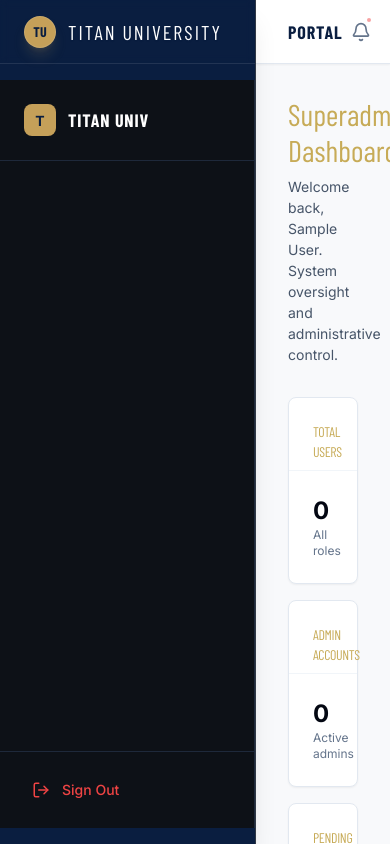
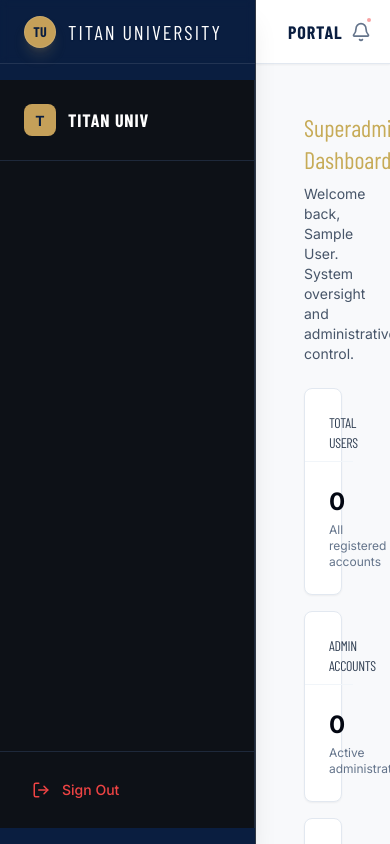
Before and after one commit to Kelly883/University-portal, a Next.js app: page /superadmin in a window 390 px wide. Built offline with nearby package versions, Linux system fonts and the light colour scheme; no server answers; the database is empty; sample sign-in values are in the browser's storage.

Commit message:
refactor:redesign-superadmin-dashboard-for-full-responsiveness

```diff
--- a/src/app/(dashboard)/superadmin/page.tsx
+++ b/src/app/(dashboard)/superadmin/page.tsx
@@ -16,59 +16,59 @@ export default async function SuperAdminDashboard() {
   ]);
 
   return (
-    <div className="space-y-8">
+    <div className="space-y-6 md:space-y-8 p-4 md:p-0">
       <div>
-        <h1 className="text-3xl font-heading text-accent dark:text-university-gold mb-2">
+        <h1 className="text-2xl md:text-3xl font-heading text-accent dark:text-university-gold mb-2">
           Superadmin Dashboard
         </h1>
-        <p className="text-slate-600 dark:text-slate-400">
+        <p className="text-sm md:text-base text-slate-600 dark:text-slate-400">
           Welcome back, {session?.user?.name}. System oversight and administrative control.
         </p>
       </div>
 
       {/* Stats Grid */}
-      <div className="grid grid-cols-1 md:grid-cols-2 lg:grid-cols-4 gap-4">
-        <Card>
+      <div className="grid grid-cols-1 sm:grid-cols-2 lg:grid-cols-4 gap-4">
+        <Card className="hover:shadow-md transition-all duration-200">
           <CardHeader className="flex flex-row items-center justify-between space-y-0 pb-2">
-            <CardTitle className="text-sm font-medium">Total Users</CardTitle>
+            <CardTitle className="text-sm font-medium text-slate-700 dark:text-slate-300">Total Users</CardTitle>
             <Users className="h-4 w-4 text-blue-600" />
           </CardHeader>
           <CardContent>
             <div className="text-2xl font-bold">{totalUsers}</div>
-            <p className="text-xs text-slate-500">All roles</p>
+            <p className="text-xs text-slate-500 mt-1">All registered accounts</p>
           </CardContent>
         </Card>
 
-        <Card>
+        <Card className="hover:shadow-md transition-all duration-200">
           <CardHeader className="flex flex-row items-center justify-between space-y-0 pb-2">
-            <CardTitle className="text-sm font-medium">Admin Accounts</CardTitle>
+            <CardTitle className="text-sm font-medium text-slate-700 dark:text-slate-300">Admin Accounts</CardTitle>
             <Lock className="h-4 w-4 text-purple-600" />
           </CardHeader>
           <CardContent>
             <div className="text-2xl font-bold">{adminCount}</div>
-            <p className="text-xs text-slate-500">Active admins</p>
+            <p className="text-xs text-slate-500 mt-1">Active administrators</p>
           </CardContent>
         </Card>
 
-        <Card>
+        <Card className="hover:shadow-md transition-all duration-200">
           <CardHeader className="flex flex-row items-center justify-between space-y-0 pb-2">
-            <CardTitle className="text-sm font-medium">Pending Approvals</CardTitle>
+            <CardTitle className="text-sm font-medium text-slate-700 dark:text-slate-300">Pending Approvals</CardTitle>
             <FileCheck className="h-4 w-4 text-orange-600" />
           </CardHeader>
           <CardContent>
             <div className="text-2xl font-bold">{totalPendingApprovals}</div>
-            <p className="text-xs text-slate-500">Awaiting review</p>
+            <p className="text-xs text-slate-500 mt-1">Requests awaiting review</p>
           </CardContent>
         </Card>
 
-        <Card>
+        <Card className="hover:shadow-md transition-all duration-200">
           <CardHeader className="flex flex-row items-center justify-between space-y-0 pb-2">
-            <CardTitle className="text-sm font-medium">System Status</CardTitle>
+            <CardTitle className="text-sm font-medium text-slate-700 dark:text-slate-300">System Status</CardTitle>
             <Shield className="h-4 w-4 text-green-500" />
           </CardHeader>
           <CardContent>
             <div className="text-2xl font-bold text-green-600">Secure</div>
-            <p className="text-xs text-muted-foreground">All systems operational</p>
+            <p className="text-xs text-muted-foreground mt-1">All systems operational</p>
           </CardContent>
         </Card>
       </div>
@@ -76,41 +76,41 @@ export default async function SuperAdminDashboard() {
       {/* Main Actions Grid */}
       <div className="grid grid-cols-1 md:grid-cols-2 gap-6">
         {/* Admin Management */}
-        <Card className="hover:shadow-lg transition-shadow">
+        <Card className="hover:shadow-lg transition-shadow border-l-4 border-l-blue-500">
           <CardHeader>
-            <CardTitle className="flex items-center gap-2">
+            <CardTitle className="flex items-center gap-2 text-lg">
               <Users className="h-5 w-5 text-blue-600" />
               Admin Management
             </CardTitle>
           </CardHeader>
-          <CardContent className="space-y-3">
+          <CardContent className="space-y-4">
             <p className="text-sm text-slate-600 dark:text-slate-400">
-              Create and manage admin accounts with role-based access.
+              Create and manage admin accounts, assign roles, and configure access permissions.
             </p>
             <Link
               href="/superadmin/admins"
-              className="inline-block bg-blue-600 hover:bg-blue-700 text-white px-4 py-2 rounded-md text-sm font-medium transition-colors"
+              className="inline-flex items-center justify-center w-full sm:w-auto bg-blue-600 hover:bg-blue-700 text-white px-4 py-2.5 rounded-md text-sm font-medium transition-colors touch-manipulation min-h-[44px]"
             >
               Manage Admins
             </Link>
           </CardContent>
         </Card>
 
-        {/* Audit Logs Link (My Addition) */}
-        <Card className="hover:shadow-lg transition-shadow">
+        {/* Audit Logs Link */}
+        <Card className="hover:shadow-lg transition-shadow border-l-4 border-l-indigo-500">
           <CardHeader>
-            <CardTitle className="flex items-center gap-2">
+            <CardTitle className="flex items-center gap-2 text-lg">
               <Activity className="h-5 w-5 text-indigo-600" />
-              Audit Logs
+              System Audit
             </CardTitle>
           </CardHeader>
-          <CardContent className="space-y-3">
+          <CardContent className="space-y-4">
             <p className="text-sm text-slate-600 dark:text-slate-400">
-              View comprehensive system statistics and audit logs.
+              Monitor system activities, track user actions, and review security logs.
             </p>
             <Link
               href="/superadmin/audit"
-              className="inline-block bg-indigo-600 hover:bg-indigo-700 text-white px-4 py-2 rounded-md text-sm font-medium transition-colors"
+              className="inline-flex items-center justify-center w-full sm:w-auto bg-indigo-600 hover:bg-indigo-700 text-white px-4 py-2.5 rounded-md text-sm font-medium transition-colors touch-manipulation min-h-[44px]"
             >
               View Audit Logs
             </Link>
```
